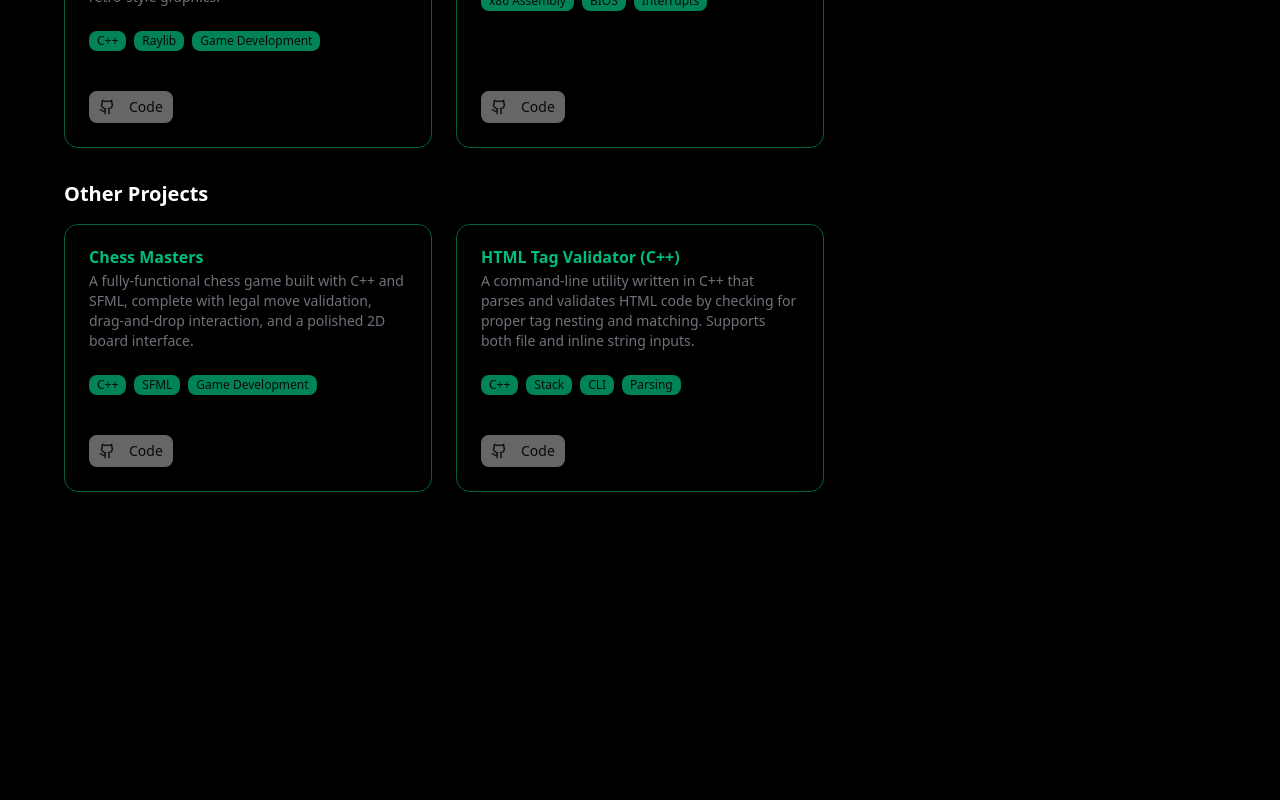
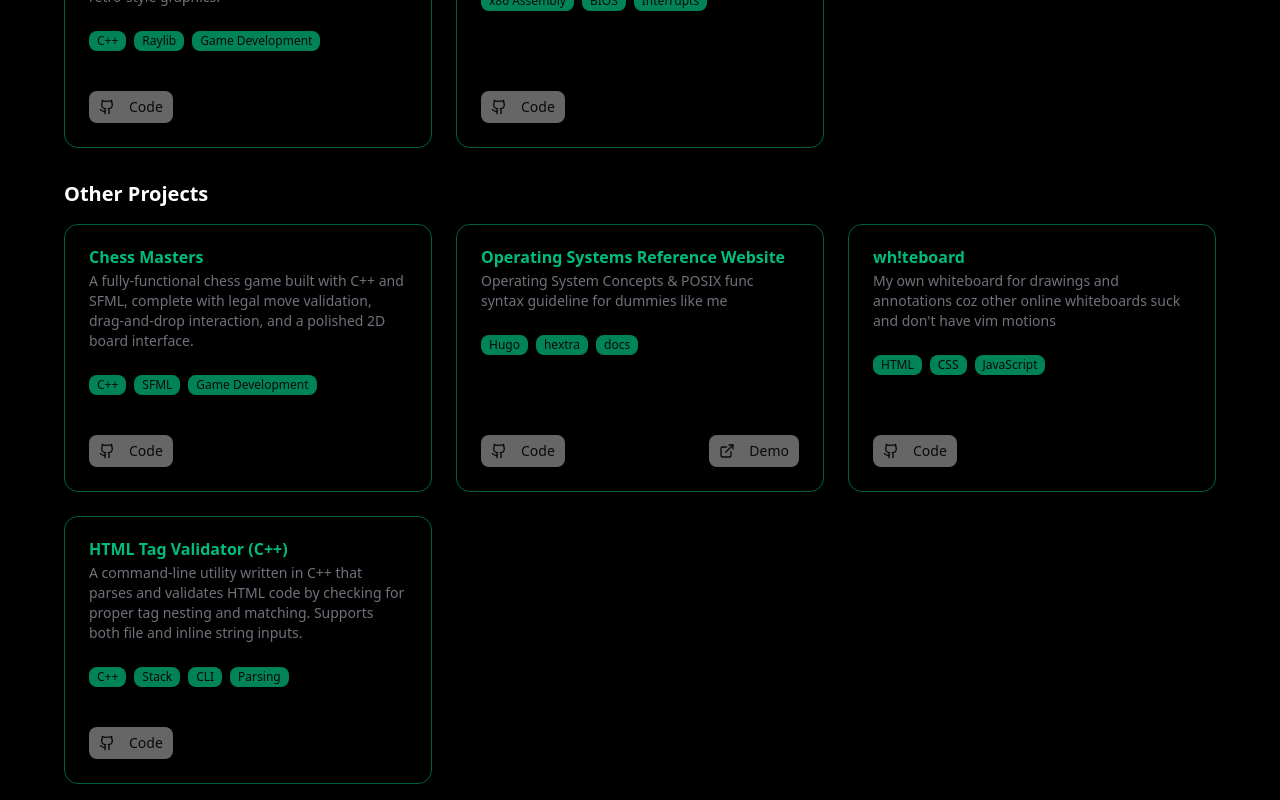
Before and after one commit to abdulahshoaib/portfolio, a Next.js app: page /projects in a window 1280 px wide. Shown: the part 612-1412 px from the top of the page. Before the commit the page ends 1120 px from the top, so only its background shows below. Built offline with nearby package versions, Linux system fonts and the light colour scheme.

Commit message:
feat: Updated the Projects list

```diff
--- a/app/projects/page.tsx
+++ b/app/projects/page.tsx
@@ -6,30 +6,12 @@ import Link from "next/link"
 
 export default function ProjectsPage() {
     const projects = [
-        /*{
-            name: "Distributed Database System",
-            description:
-                "A high-performance distributed database system built with Go, supporting horizontal scaling and fault tolerance.",
-            tech: ["Go", "PostgreSQL", "Docker", "Kubernetes"],
-            github: "#",
-            demo: "#",
-            featured: true,
-        },
-        {
-            name: "Real-time Collaboration Platform",
-            description:
-                "A collaborative platform for teams with real-time document editing, chat, and project management features.",
-            tech: ["Next.js", "TypeScript", "WebSockets", "MongoDB"],
-            github: "#",
-            demo: "#",
-            featured: true,
-        },*/
         {
             name: "Treadify",
             description: "A GitHub-integrated team management system with role-based access control, goal tracking, and commit reviews.",
             tech: ["Next.js", "React", "Express.js", "Node.js", "MS-SQL Server", "GitHub OAuth"],
             github: "https://github.com/abdulahshoaib/treadify",
-                demo: "https://treadify.vercel.app/",
+            demo: "https://treadify.vercel.app/",
             featured: true,
         },
         {
@@ -40,22 +22,6 @@ export default function ProjectsPage() {
             demo: null,
             featured: true,
         },
-        /*{
-            name: "Embedded Systems Project",
-            description: "A high-performance software written in Zig for low-level system operations.",
-            tech: ["Zig"],
-            github: "#",
-            demo: null,
-            featured: false,
-        },
-        {
-            name: "Secure Messaging App",
-            description: "End-to-end encrypted messaging application with focus on privacy and security.",
-            tech: ["React Native", "Node.js", "Cryptography", "SQLite"],
-            github: "#",
-            demo: "#",
-            featured: false,
-        },*/
         {
             name: "PassCrypt",
             description: "A secure password manager built in Go, focused on cybersecurity and encryption.",
@@ -89,37 +55,29 @@ export default function ProjectsPage() {
             featured: true,
         },
         {
+            name: "Operating Systems Reference Website",
+            description: "Operating System Concepts & POSIX func syntax guideline for dummies like me",
+            tech: ["Hugo", "hextra", "docs"],
+            github: "https://github.com/abdulahshoaib/os",
+            demo: "https://os-ref.netlify.app",
+            featured: false
+        },
+        {
+            name: "wh!teboard",
+            description: "My own whiteboard for drawings and annotations coz other online whiteboards suck and don't have vim motions",
+            tech: ["HTML", "CSS", "JavaScript"],
+            github: "https://github.com/abdulahshoaib/whiteboard",
+            demo: null,
+            featured: false
+        },
+        {
             name: "HTML Tag Validator (C++)",
             description: "A command-line utility written in C++ that parses and validates HTML code by checking for proper tag nesting and matching. Supports both file and inline string inputs.",
             tech: ["C++", "Stack", "CLI", "Parsing"],
             github: "https://github.com/abdulahshoaib/HTML-Parser",
             demo: null,
             featured: false
-        },
-        /*{
-            name: "DevOps Automation Toolkit",
-            description: "A collection of tools and scripts for automating CI/CD pipelines and infrastructure management.",
-            tech: ["Bash", "Docker", "Kubernetes", "Terraform"],
-            github: "#",
-            demo: null,
-            featured: false,
-        },
-        {
-            name: "Tower Defense Game",
-            description: "A 2D tower defense game built with Zig, focusing on performance and efficient resource management.",
-            tech: ["Zig", "Raylib", "Game Development"],
-            github: "#",
-            demo: null,
-            featured: false,
-        },
-        {
-            name: "Self-Hosted File Sharing System",
-            description: "A lightweight file-sharing system built with Go, allowing users to securely transfer files over a network.",
-            tech: ["Go", "Fiber", "PostgreSQL"],
-            github: "#",
-            demo: null,
-            featured: false,
-        } */
+        }
     ]
 
     return (
```
